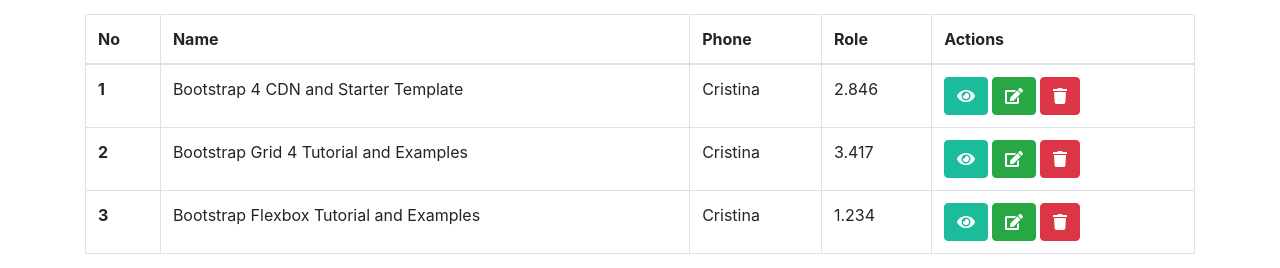
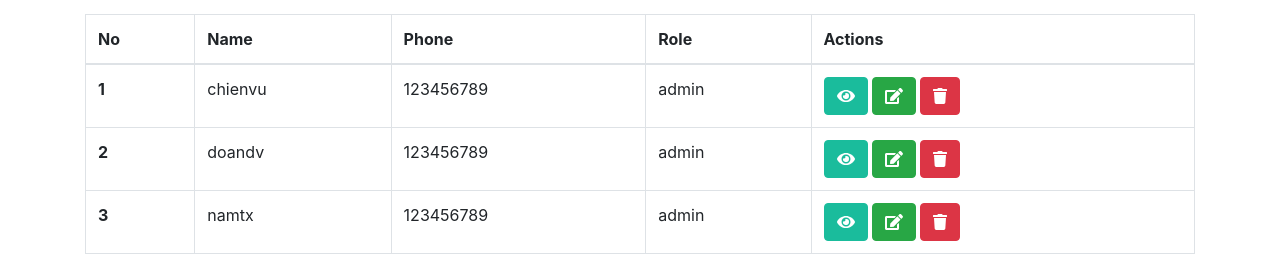
Before and after one commit to chienvu1911/TripRevolution, a React app: page /list-users in a window 1280 px wide. Shown: the part 680-948 px from the top of the page. Built offline with nearby package versions, Linux system fonts and the light colour scheme.

Commit message:
13.Using sample data from json file

```diff
--- /dev/null
+++ b/src/data/list-user.json
@@ -0,0 +1,20 @@
+[
+    {
+        "id": 1,
+        "name": "chienvu",
+        "phone": 123456789,
+        "role": "admin"
+    },
+    {
+        "id": 2,
+        "name": "doandv",
+        "phone": 123456789,
+        "role": "admin"
+    },
+    {
+        "id": 3,
+        "name": "namtx",
+        "phone": 123456789,
+        "role": "admin"
+    }
+]
--- a/src/pages/users/ListUsersPage.js
+++ b/src/pages/users/ListUsersPage.js
@@ -1,6 +1,7 @@
 import React, { Component } from 'react';
 import { FontAwesomeIcon } from '@fortawesome/react-fontawesome';
 import { faSearch, faEye, faEdit, faTrash } from '@fortawesome/free-solid-svg-icons';
+import listUser from '../../data/list-user.json';
 
 class ListUsersPage extends Component {
     render() {
@@ -24,11 +25,13 @@
                             </tr>
                             </thead>
                             <tbody>
+                            {
+                                listUser.map((user, index) => (
                                     <tr>
-                                <th scope="row">1</th>
-                                <td>Bootstrap 4 CDN and Starter Template</td>
-                                <td>Cristina</td>
-                                <td>2.846</td>
+                                        <th>{user.id}</th>
+                                        <td>{user.name}</td>
+                                        <td>{user.phone}</td>
+                                        <td>{user.role}</td>
                                         <td>
                                             <button type="button" className="btn btn-primary">
                                                 <FontAwesomeIcon icon={faEye} />
@@ -41,40 +44,8 @@
                                             </button>
                                         </td>
                                     </tr>
-                            <tr>
-                                <th scope="row">2</th>
-                                <td>Bootstrap Grid 4 Tutorial and Examples</td>
-                                <td>Cristina</td>
-                                <td>3.417</td>
-                                <td>
-                                    <button type="button" className="btn btn-primary">
-                                        <FontAwesomeIcon icon={faEye} />
-                                    </button>
-                                    <button type="button" className="btn btn-success">
-                                        <FontAwesomeIcon icon={faEdit} />
-                                    </button>
-                                    <button type="button" className="btn btn-danger">
-                                        <FontAwesomeIcon icon={faTrash} />
-                                    </button>
-                                </td>
-                            </tr>
-                            <tr>
-                                <th scope="row">3</th>
-                                <td>Bootstrap Flexbox Tutorial and Examples</td>
-                                <td>Cristina</td>
-                                <td>1.234</td>
-                                <td>
-                                    <button type="button" className="btn btn-primary">
-                                        <FontAwesomeIcon icon={faEye} />
-                                    </button>
-                                    <button type="button" className="btn btn-success">
-                                        <FontAwesomeIcon icon={faEdit} />
-                                    </button>
-                                    <button type="button" className="btn btn-danger">
-                                        <FontAwesomeIcon icon={faTrash} />
-                                    </button>
-                                </td>
-                            </tr>
+                                ))
+                            }
                             </tbody>
                         </table>
                     </div>
@@ -88,7 +59,7 @@
                     </div>
 
                     <select className="custom-select mb-2" id="inlineFormCustomSelect">
-                        <option selected>Choose...</option>
+                        <option defaultValue>Choose...</option>
                         <option value={1}>One</option>
                         <option value={2}>Two</option>
                         <option value={3}>Three</option>
```
Lines whose indentation alone changed are shown as unchanged.
